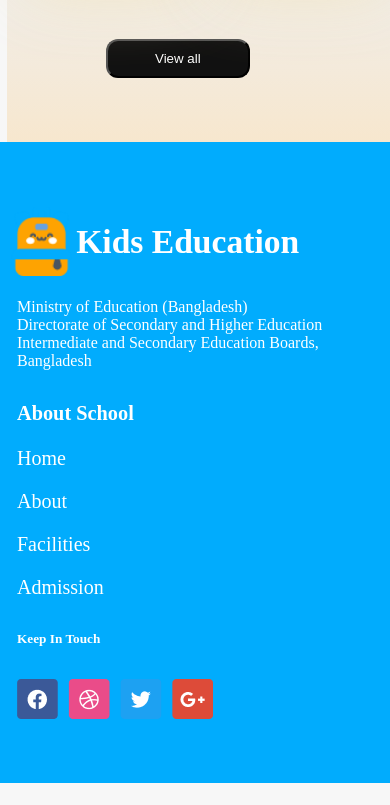
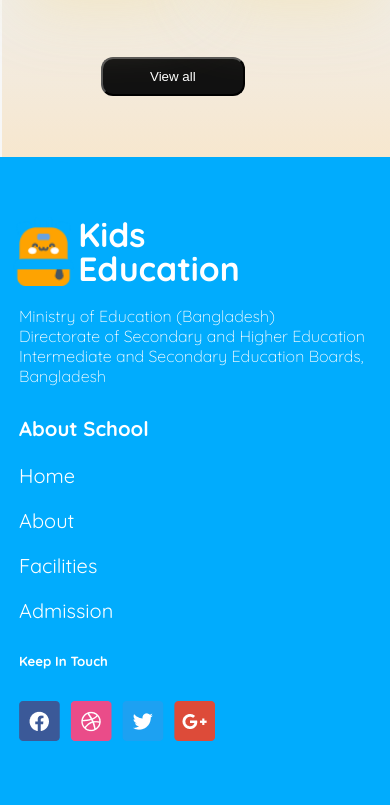
Before and after one commit to sarkarone8/b11assignment2, a plain HTML site: page index.html in a window 390 px wide. Shown: the part 2803-3608 px from the top of the page. Before the commit the page ends 3586 px from the top, so only its background shows below. Drawn offline with Linux system fonts and the light colour scheme.

Commit message:
6th commit

```diff
--- a/index.html
+++ b/index.html
@@ -9,8 +9,8 @@
   <script src="https://kit.fontawesome.com/0870e5ecf4.js" crossorigin="anonymous"></script>
 </head>
 
-<body>
-  <header class="Quicksand">
+<body class="Quicksand">
+  <header >
     <nav class="display title-font">
       <div class="logo display">
         <img src="assets/logo.png" alt="">
@@ -131,7 +131,7 @@
       <button class="btn-2">View all</button>
     </section>
 </main>
-<footer class="quicksand-normal">
+<footer class="quicksand">
     <div class="footer-container">
       <div class="section1">
         <div class="footer-logo">
--- a/style.css
+++ b/style.css
@@ -385,14 +385,12 @@ header > hr{
 
 /* Section: stories for mobile  */
 @media screen and (max-width:576px) {
-    /* body .stories{
-        margin-left: 5px;
-    } */
+
     .stories {
         max-width: 390px;
         height: 820px;
-        margin-left: 7px;
-        margin-right: 5px;
+        margin-left: 2px;
+        margin-right: 2px;
         background: linear-gradient(to top, #F7E7CE 0%, #edeae6b9 20%, rgba(247, 247, 247, 1) 80% ),
         url("./assets/bg.png")
     }
@@ -418,7 +416,6 @@ header > hr{
     .storiescard-1,.storiescard-2, .storiescard-3, .storiescard-4, .storiescard-5, .mobileonly{
         width: 173.27px;
         height: 179.59px;
-        /* margin-top: 0px; */
         background-color: white;
         border-radius: 16px;
         box-shadow: 8px 8px 70px rgba(244, 225, 175, 0.808);
@@ -671,10 +668,10 @@ footer{
         background-position: center;
     }
     .footer-container{
-        padding: 65px 17px 60px;
+        padding: 60px 19px 60px;
         flex-direction: column;
         justify-content: space-between;
-        gap: 32px;
+        gap: 30px;
     }
     .section2 > a{
         font-size: 1rem;
@@ -684,7 +681,7 @@ footer{
         margin-top: 22px;
     }
     .section1{
-        gap: 22px;
+        gap: 20px;
     }
     .footer-logo > h3{
         font-size: 2.1rem;
```
